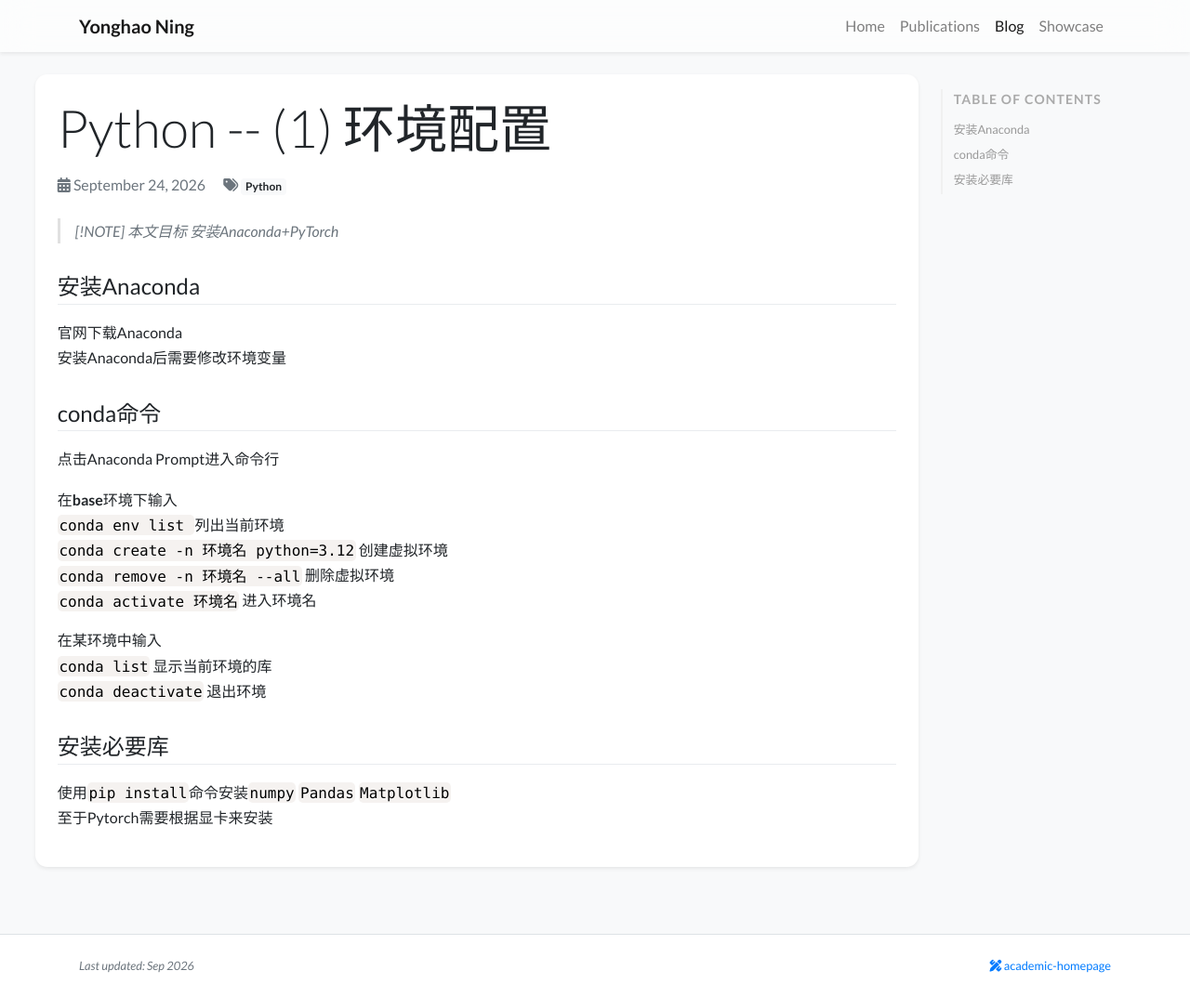
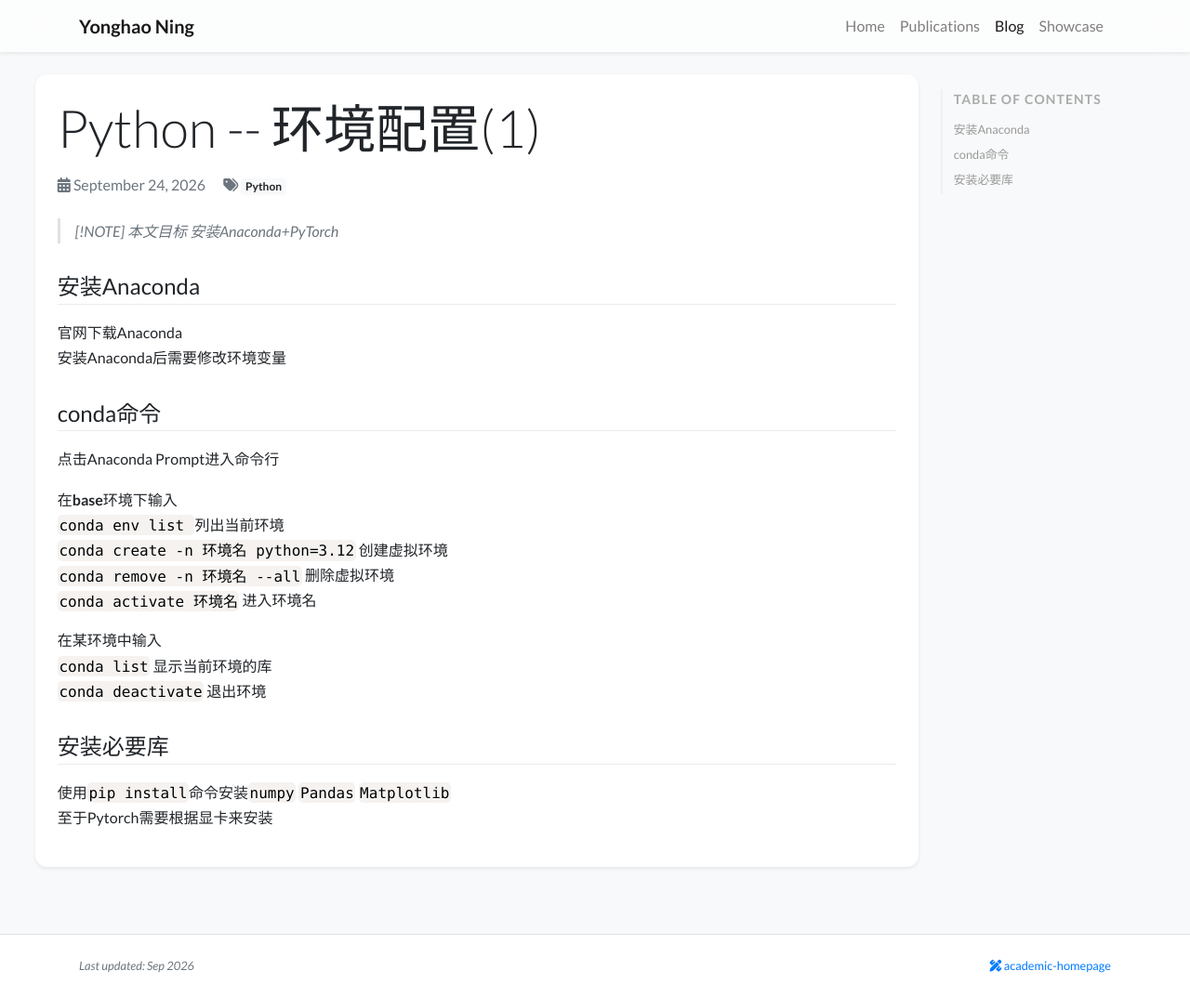
Before and after one commit to Eureka1029/Eureka1029.github.io, a Jekyll site: the page built from _posts/Python基础/2026-09-26-环境配置.md, in a window 1280 px wide and 1073 px high. Shown: the whole window at 93% size. Built offline with Jekyll 4.4.1, drawn with Linux system fonts in a browser that asks for light colours; nearby versions of some CDN libraries; a style sheet for code colours, icons or effects is not loaded.

Commit message:
更新文章

```diff
--- a/_posts/Python基础/2026-09-26-环境配置.md
+++ b/_posts/Python基础/2026-09-26-环境配置.md
@@ -1,5 +1,5 @@
 ---
-title: Python -- (1) 环境配置
+title: Python -- 环境配置(1)
 date: 2026-09-24
 description: Python的基本环境配置
 tags:
```
Also changed, not shown: _posts/Python基础/2026-09-26-基础语法.md (+1 -1 lines).
